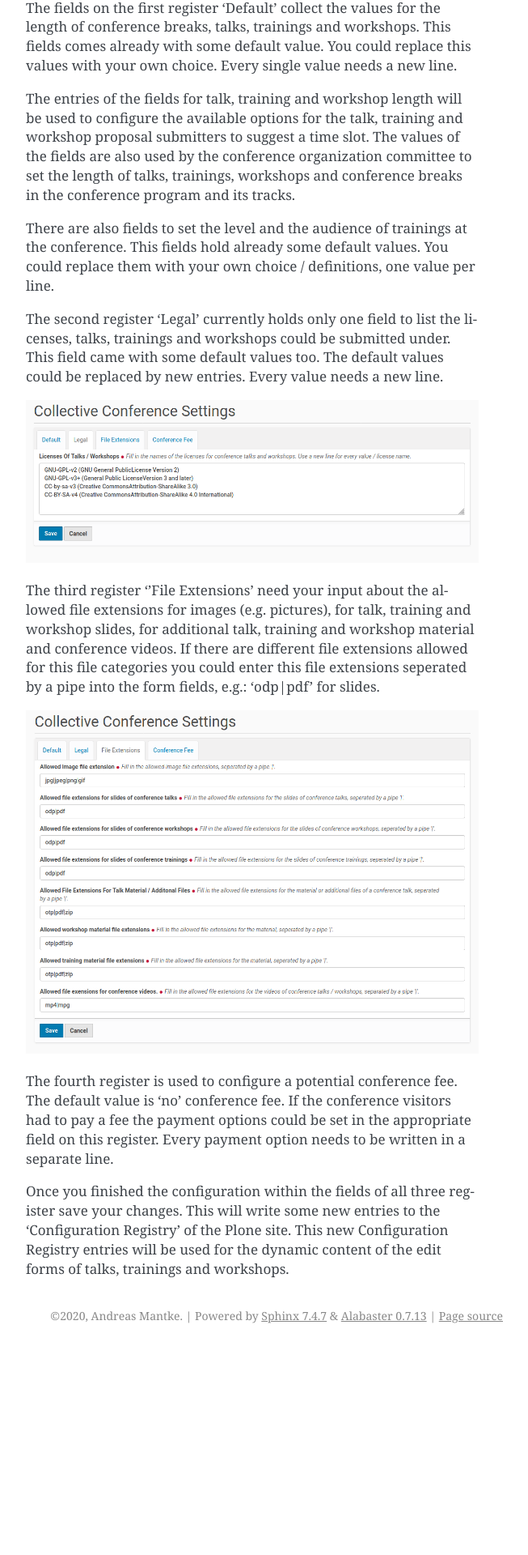
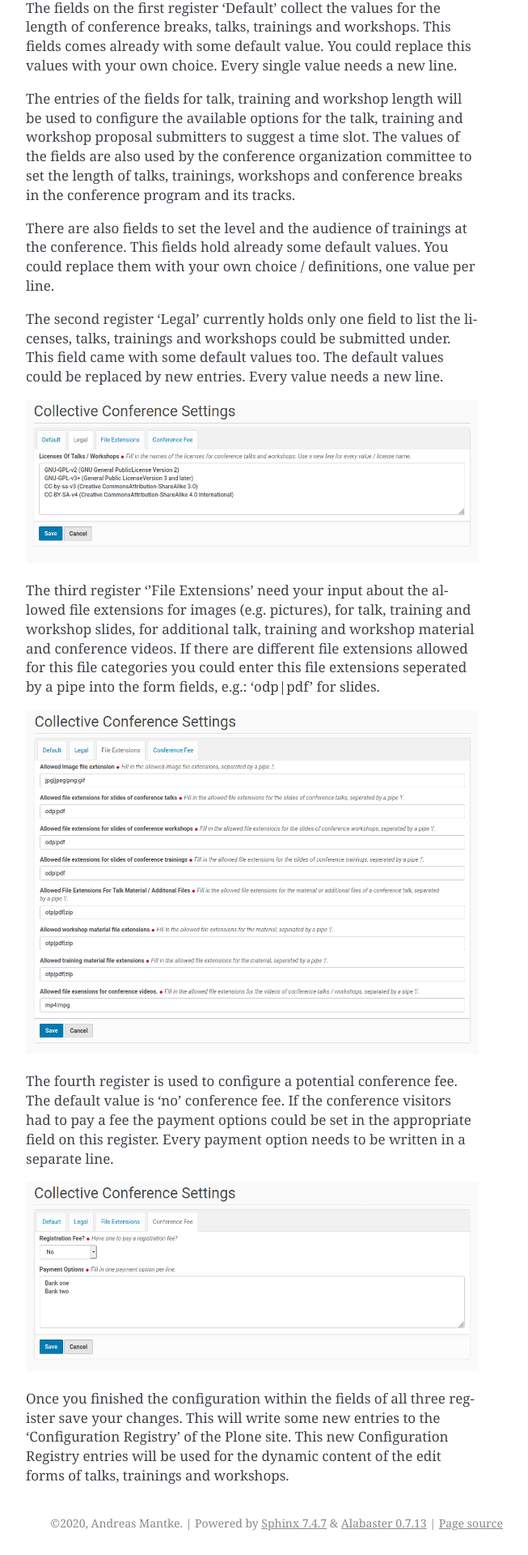
Before and after one commit to collective/collective.conferences, a Sphinx documentation site: the page built from docs/source/configuration.rst, in a window 1280 px wide. Shown: the part 1776-3696 px from the top of the page at 81% size, without its empty margins (488-1141 px from the left). Built offline with Sphinx 7.4.7, drawn with Linux system fonts in a browser that asks for light colours; before the commit the page ends 3440 px from its top, so only the background shows below that.

Commit message:
Add a new image.

```diff
--- a/docs/source/configuration.rst
+++ b/docs/source/configuration.rst
@@ -68,6 +68,9 @@ conference fee. If the conference visitors had to pay a fee the payment options
 the appropriate field on this register. Every payment option needs to be written in a separate
 line.
 
+.. image:: images/configuration_collective_conferences_form4.png
+   :width: 600
+
 Once you finished the configuration within the fields of all three register save your changes.
 This will write some new entries to the 'Configuration Registry' of the Plone site. This new
 Configuration Registry entries will be used for the dynamic content of the edit forms of
```
